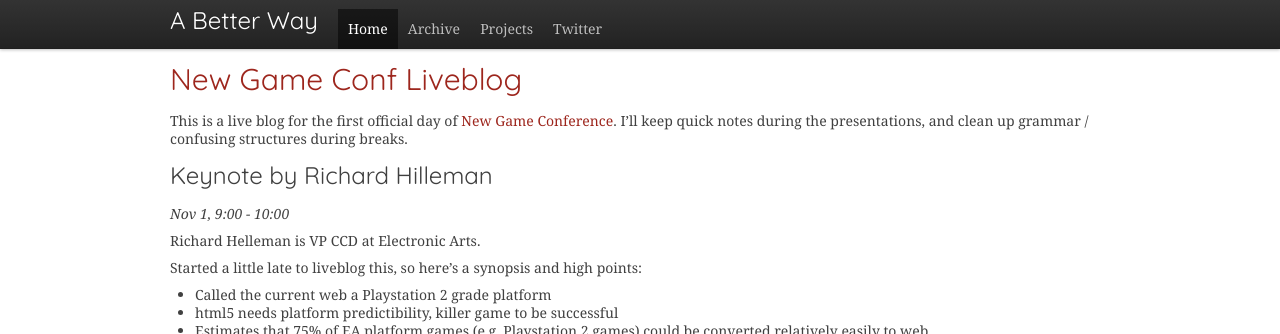
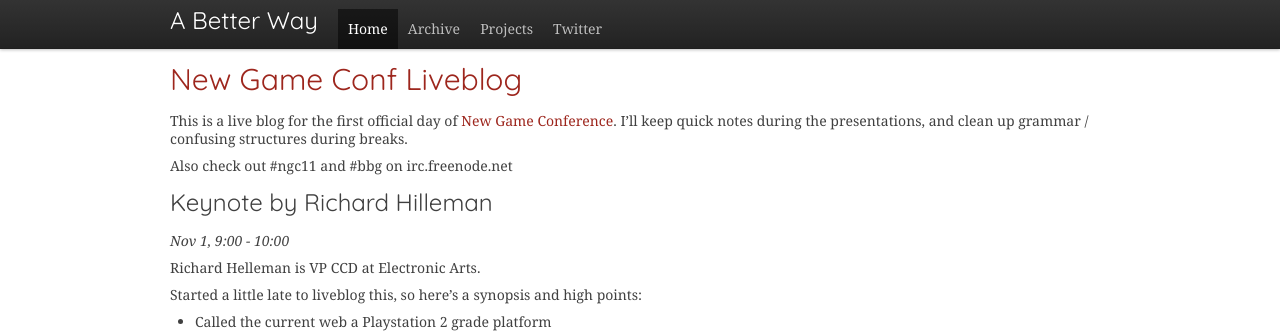
Before and after one commit to ajacksified/ajacksified.github.com, a Jekyll site: the page built from _posts/2011-11-01-new-game-conf-liveblog.markdown, in a window 1280 px wide and 900 px high, cut to the strip 0-334 px from the top of the window. Built offline with Jekyll 4.4.1, drawn with Linux system fonts in a browser that asks for light colours; nearby versions of some CDN libraries; some web fonts are replaced; comment, search, counter and statistics services are not loaded.

Commit message:
Session 3

```diff
--- a/_posts/2011-11-01-new-game-conf-liveblog.markdown
+++ b/_posts/2011-11-01-new-game-conf-liveblog.markdown
@@ -10,6 +10,8 @@ categories:
 This is a live blog for the first official day of
 [New Game Conference](http://www.newgameconf.com). I'll keep quick notes during
 the presentations, and clean up grammar / confusing structures during breaks.
+
+Also check out #ngc11 and #bbg on irc.freenode.net
 
 ##Keynote by Richard Hilleman
 *Nov 1, 9:00 - 10:00*
```
